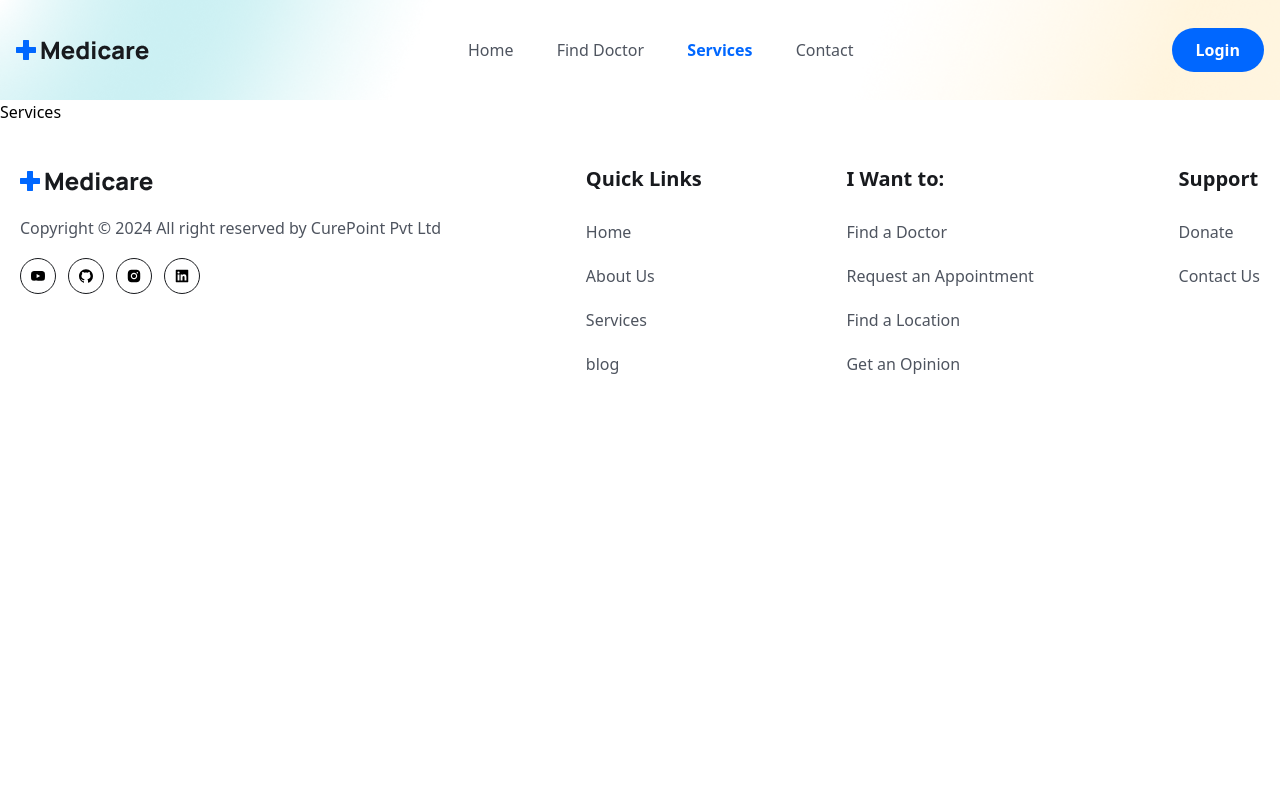
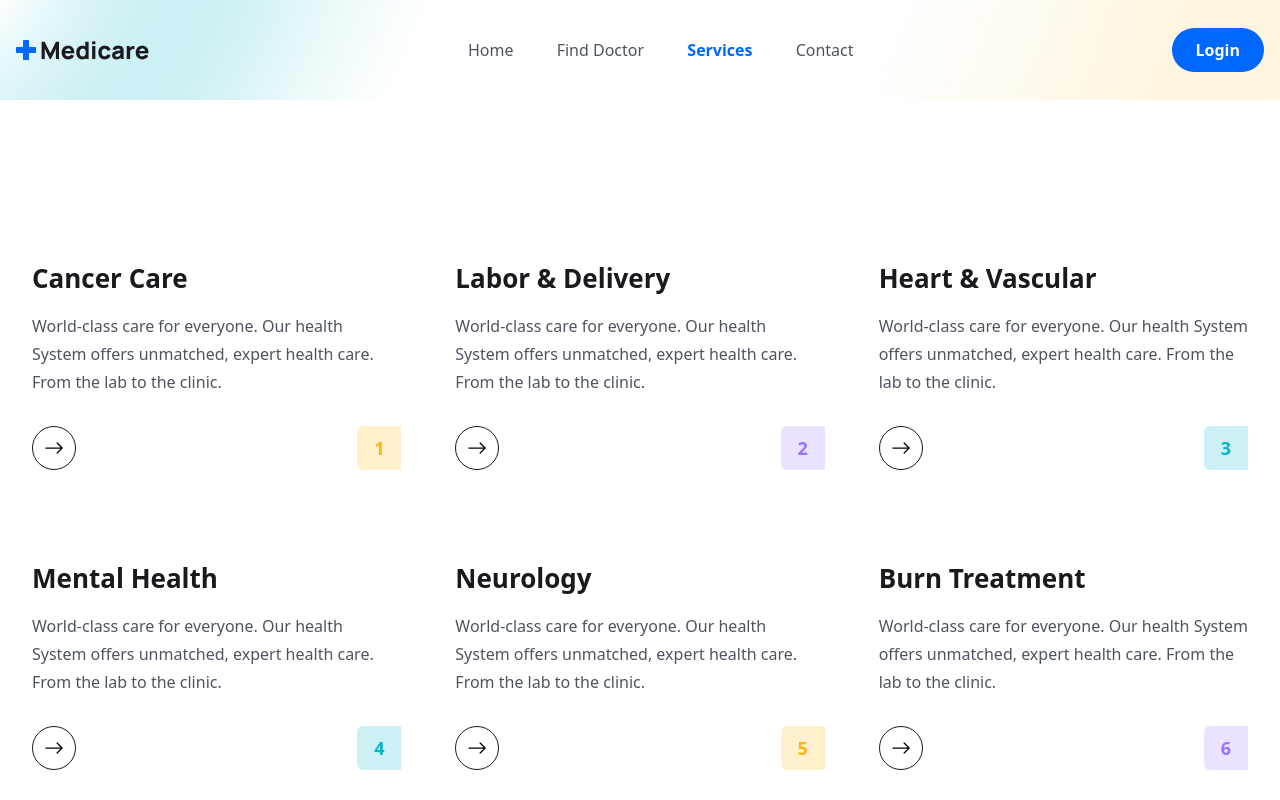
Before and after one commit to subarnoturja/curepoint-client, a React (Vite) app: page /services in a window 1280 px wide. Shown: the top 800 px of the page. Built offline with nearby package versions, Linux system fonts and the light colour scheme.

Commit message:
services page added

```diff
--- a/src/components/Services/ServiceList.jsx
+++ b/src/components/Services/ServiceList.jsx
@@ -3,7 +3,7 @@
 
 const ServiceList = () => {
   return (
-    <div className="grid grid-cols-1 md:grid-cols-2 lg:grid-cols-3 gap-5 md:gap-[30px] mt-[30px] md:mt-[55px]">
+    <div className="grid grid-cols-1 md:grid-cols-2 lg:grid-cols-3 gap-5 md:gap-[30px]">
       {services.map((item, index) => (
         <ServiceCard key={index} item={item} index={index}></ServiceCard>
       ))}
--- a/src/pages/Services.jsx
+++ b/src/pages/Services.jsx
@@ -1,10 +1,18 @@
+import { services } from "../assets/data/services";
+import ServiceCard from "../components/Services/ServiceCard";
 
 const Services = () => {
-    return (
-        <div>
-           <h2>Services</h2>
+  return (
+    <section>
+      <div className="container">
+        <div className="grid grid-cols-1 md:grid-cols-2 lg:grid-cols-3 gap-5 md:gap-[30px] mt-[30px] md:mt-[55px]">
+          {services.map((item, index) => (
+            <ServiceCard key={index} item={item} index={index} />
+          ))}
         </div>
-    );
+      </div>
+    </section>
+  );
 };
 
 export default Services;
```
